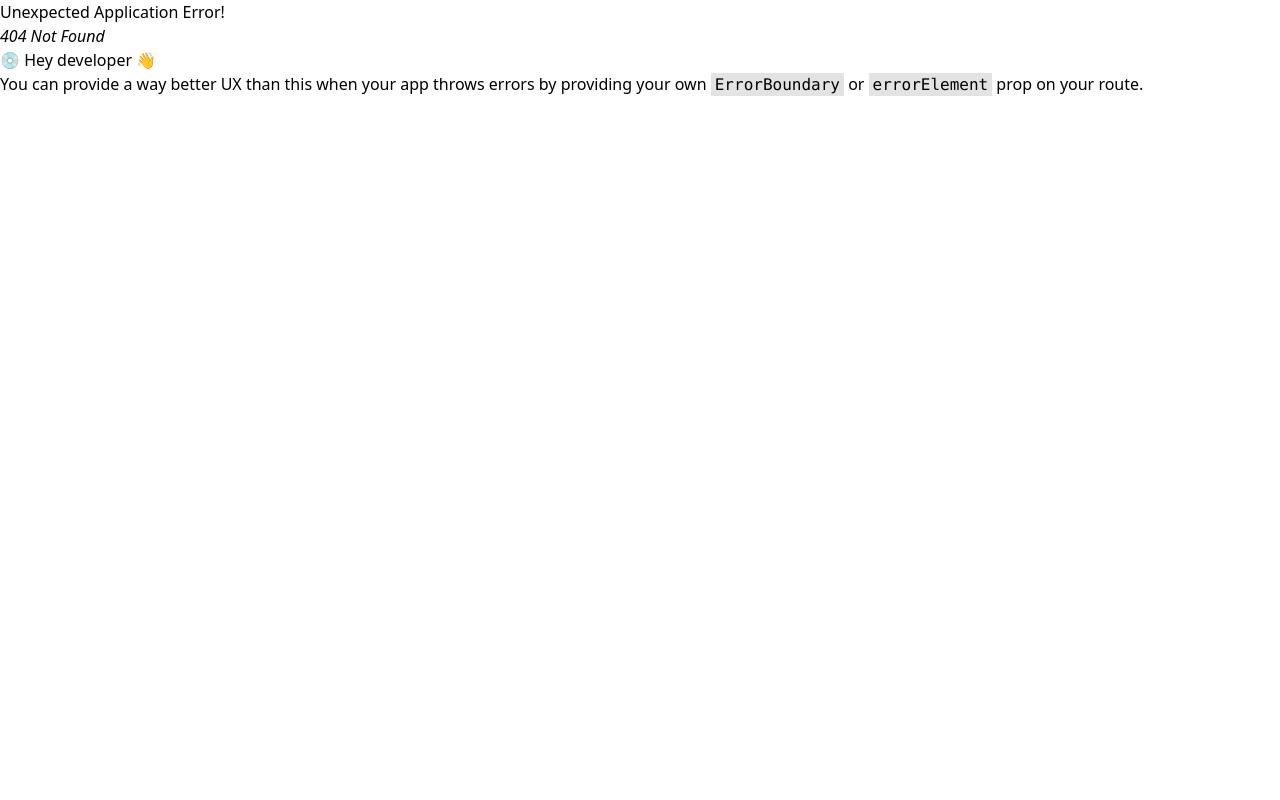
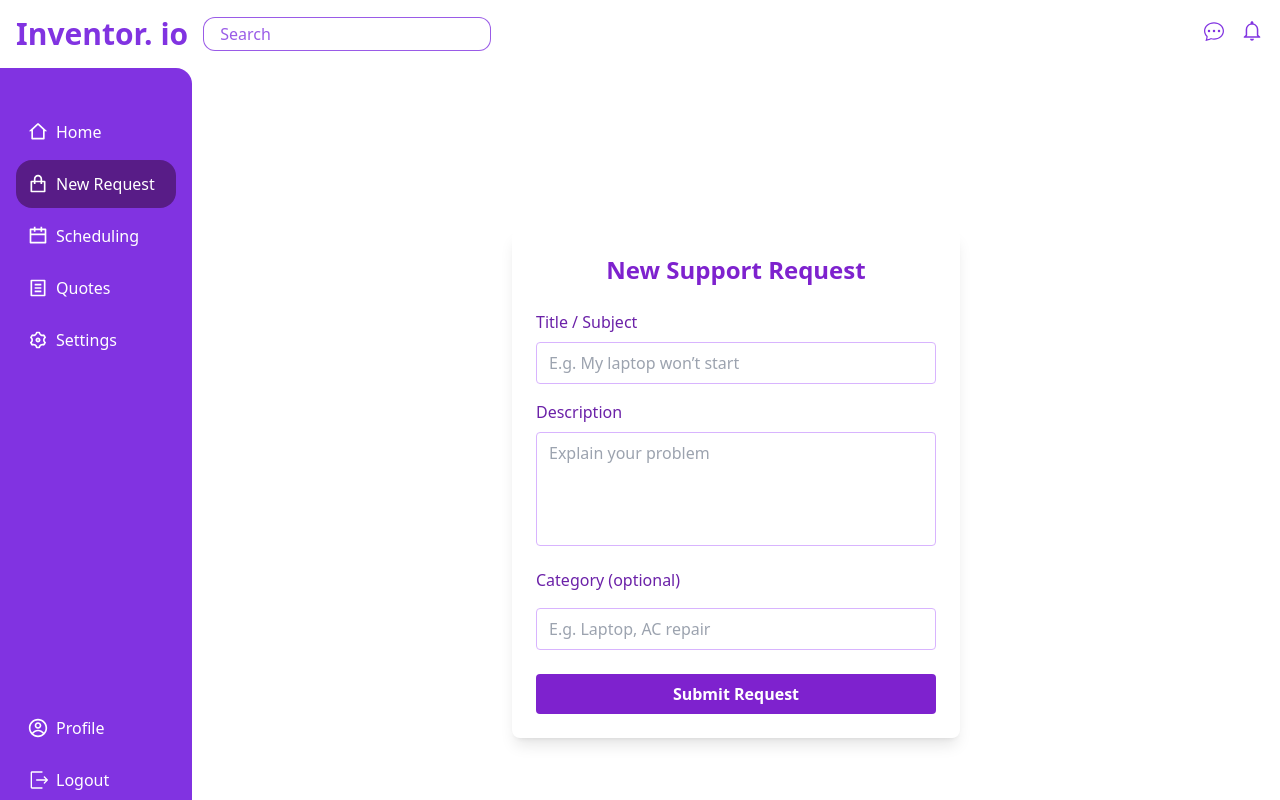
Before and after one commit to tamangkarma/Dern-support, a React (Vite) app: page /newrequest in a window 1280 px wide. Before the commit this address had no page. Built offline with nearby package versions, Linux system fonts and the light colour scheme.

Commit message:
chore: new pages added

```diff
--- a/src/Data/data.js
+++ b/src/Data/data.js
@@ -1,4 +1,10 @@
-import { RiHome2Line, RiShoppingBagLine, RiGridLine, RiStore2Line, RiSettings3Line } from "react-icons/ri";
+import {
+  RiHome2Line,
+  RiShoppingBagLine,
+  RiCalendarLine,
+  RiFileListLine,
+  RiSettings3Line,
+} from "react-icons/ri";
 import { RxExit } from "react-icons/rx";
 import { CgProfile } from "react-icons/cg";
 
@@ -9,19 +15,19 @@ export const Nav = [
     icon: RiHome2Line,
   },
   {
-    title: "Products",
-    url: "/products",
+    title: "New Request",
+    url: "/newrequest",
     icon: RiShoppingBagLine,
   },
   {
-    title: "Categories",
-    url: "/categories",
-    icon: RiGridLine,
+    title: "Scheduling",
+    url: "/scheduling",
+    icon: RiCalendarLine,
   },
   {
-    title: "Stores",
-    url: "/stores",
-    icon: RiStore2Line,
+    title: "Quotes",
+    url: "/quotes",
+    icon: RiFileListLine,
   },
   {
     title: "Settings",
--- a/src/Pages/Categories.jsx
+++ /dev/null
@@ -1,11 +0,0 @@
-import React from 'react'
-
-const Categories = () => {
-  return (
-    <div>
-
-    </div>
-  )
-}
-
-export default Categories
--- a/src/Pages/Homepage.jsx
+++ b/src/Pages/Homepage.jsx
@@ -4,7 +4,6 @@ import { TopItemCategories } from "../Components/Categories/TopItemsCategories";
 import { StockNumbers } from "../Components/StockNo/StockNumbers";
 import { StoreList } from "../Components/StoreList/StoreList";
 import { LineGraph } from "../Components/LineGraph";
-import SchedulePage from "./Scheduling";
 
 const Homepage = () => {
   return (
@@ -13,7 +12,6 @@ const Homepage = () => {
         <h1 className="text-3xl font-bold ml-4 text-primary font-arial">
           Recent activity
         </h1>
-        <SchedulePage/>
       </div>
       <div className="grid grid-cols-1 md:grid-cols-2 lg:grid-cols-3 xl:grid-cols-5 gap-4 p-4 font-poppins mt-4">
         <HomeBox Quantity="740" title="New Items" />
--- a/src/Pages/Login.jsx
+++ b/src/Pages/Login.jsx
@@ -18,7 +18,7 @@ const Login = () => {
 
   const onSubmit = async (data) => {
     try {
-      const response = await http.post('/user/login', data)
+      const response = await http.get('/user/login', data)
       toast.success(response.data.message)
       const accessToken = response.data.accessToken
       localStorage.setItem('accessToken', accessToken)
--- /dev/null
+++ b/src/Pages/NewRequest.jsx
@@ -0,0 +1,67 @@
+import { useState } from "react";
+
+export default function NewRequest({ onSubmit }) {
+  const [title, setTitle] = useState("");
+  const [description, setDescription] = useState("");
+  const [category, setCategory] = useState("");
+
+  const handleSubmit = (e) => {
+    e.preventDefault();
+    onSubmit({ title, description, category });
+  };
+
+  return (
+    <div className="min-h-screen flex items-center justify-center p-4">
+      <form
+        onSubmit={handleSubmit}
+        className="bg-white rounded-lg shadow-lg p-6 max-w-md w-full"
+      >
+        <h2 className="text-2xl font-semibold text-purple-700 mb-6 text-center">
+          New Support Request
+        </h2>
+
+        <label className="block mb-2 text-purple-800 font-medium">
+          Title / Subject
+        </label>
+        <input
+          type="text"
+          className="w-full border border-purple-300 rounded px-3 py-2 mb-4 focus:outline-none focus:ring-2 focus:ring-purple-500"
+          value={title}
+          onChange={(e) => setTitle(e.target.value)}
+          required
+          placeholder="E.g. My laptop won’t start"
+        />
+
+        <label className="block mb-2 text-purple-800 font-medium">
+          Description
+        </label>
+        <textarea
+          className="w-full border border-purple-300 rounded px-3 py-2 mb-4 resize-none focus:outline-none focus:ring-2 focus:ring-purple-500"
+          rows={4}
+          value={description}
+          onChange={(e) => setDescription(e.target.value)}
+          required
+          placeholder="Explain your problem"
+        />
+
+        <label className="block mb-4 text-purple-800 font-medium">
+          Category (optional)
+        </label>
+        <input
+          type="text"
+          className="w-full border border-purple-300 rounded px-3 py-2 mb-6 focus:outline-none focus:ring-2 focus:ring-purple-500"
+          value={category}
+          onChange={(e) => setCategory(e.target.value)}
+          placeholder="E.g. Laptop, AC repair"
+        />
+
+        <button
+          type="submit"
+          className="w-full bg-purple-700 hover:bg-purple-800 text-white font-semibold py-2 rounded transition"
+        >
+          Submit Request
+        </button>
+      </form>
+    </div>
+  );
+}
--- a/src/Pages/Products.jsx
+++ /dev/null
@@ -1,64 +0,0 @@
-import React, { useEffect, useState } from 'react';
-import axios from 'axios';
-
-const ProductList = () => {
-  const [products, setProducts] = useState([]);
-  const [loading, setLoading] = useState(true);
-
-  const fetchProducts = async () => {
-    try {
-      const res = await axios.get('http://localhost:3000/product');
-      setProducts(res.data.data);
-    } catch (error) {
-      console.error('Failed to fetch products', error);
-    } finally {
-      setLoading(false);
-    }
-  };
-
-  useEffect(() => {
-    fetchProducts();
-  }, []);
-
-  return (
-    <div className="min-h-screen bg-gray-50 py-10 px-4">
-      <div className="max-w-6xl mx-auto">
-        <h1 className="text-3xl font-bold mb-8 text-center text-gray-800">Our Products</h1>
-
-        {loading ? (
-          <div className="flex justify-center items-center py-20">
-            <div className="text-gray-600 text-lg animate-pulse">Loading products...</div>
-          </div>
-        ) : products.length === 0 ? (
-          <div className="flex justify-center items-center py-20">
-            <div className="text-gray-500 text-lg">No products available yet.</div>
-          </div>
-        ) : (
-          <div className="grid gap-6 sm:grid-cols-2 md:grid-cols-3 lg:grid-cols-4">
-            {products.map((product) => (
-              <div
-                key={product.id}
-                className="bg-white p-4 rounded-lg shadow hover:shadow-md transition-shadow"
-              >
-                {product.image && (
-                  <img
-                    src={`http://localhost:3000/${product.image}`}
-                    alt={product.name}
-                    className="w-full h-48 object-cover rounded-md mb-4"
-                  />
-                )}
-                <h2 className="text-lg font-semibold mb-2">{product.name}</h2>
-                <p className="text-gray-700 font-medium mb-2">${product.price}</p>
-                {product.description && (
-                  <p className="text-gray-600 text-sm">{product.description}</p>
-                )}
-              </div>
-            ))}
-          </div>
-        )}
-      </div>
-    </div>
-  );
-};
-
-export default ProductList;
--- /dev/null
+++ b/src/Pages/Quotes.jsx
@@ -0,0 +1,8 @@
+
+export const Quotes = () => {
+  return (
+    <div className="min-h-screen flex flex-col items-center bg-gray-100 p-6">
+      <h2 className="text-2xl font-bold mb-6">Quotes</h2>
+    </div>
+  );
+};
--- a/src/Pages/Scheduling.jsx
+++ b/src/Pages/Scheduling.jsx
@@ -32,7 +32,7 @@ export default function SchedulePage() {
   return (
     <div className="flex flex-col items-center justify-center min-h-screen bg-gray-100 p-4">
       <div className="bg-white shadow-md rounded-lg p-8 max-w-md w-full">
-        <h1 className="text-2xl font-bold mb-6 text-center">Schedule an Appointment</h1>
+        <h1 className="text-2xl text-purple-800 font-bold mb-6 text-center">Schedule an Appointment</h1>
 
         <form onSubmit={handleSubmit} className="space-y-4">
           <input
@@ -61,7 +61,7 @@ export default function SchedulePage() {
 
           <button
             type="submit"
-            className="w-full bg-blue-600 text-white py-3 rounded hover:bg-blue-700 transition"
+            className="w-full bg-purple-600 text-white py-3 rounded hover:bg-blue-700 transition"
           >
             Book Appointment
           </button>
--- a/src/Pages/Stores.jsx
+++ /dev/null
@@ -1,11 +0,0 @@
-import React from 'react'
-
-const Stores = () => {
-  return (
-    <div>
-
-    </div>
-  )
-}
-
-export default Stores
```
Also changed, not shown: src/routes.jsx (+48 -25 lines).
